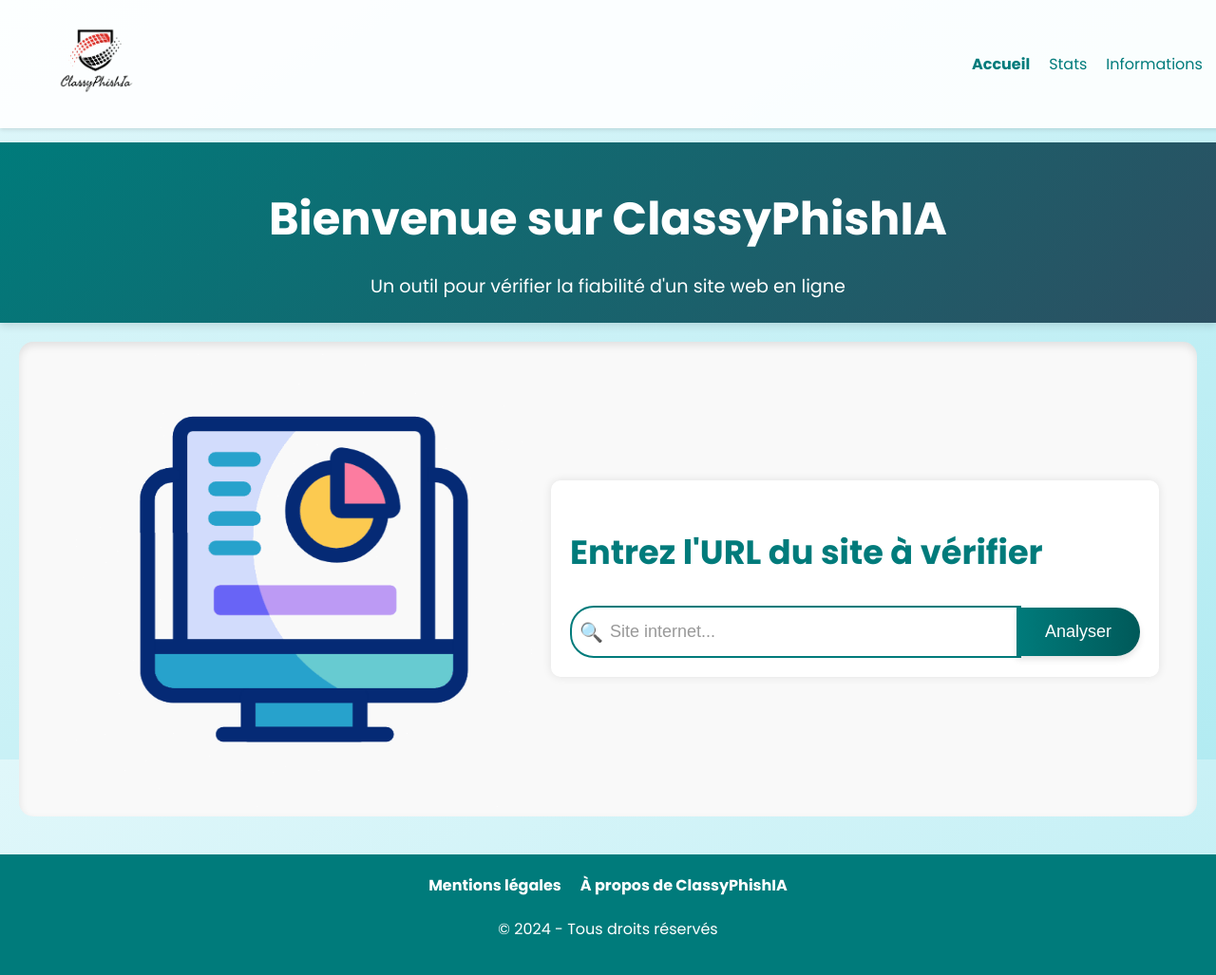
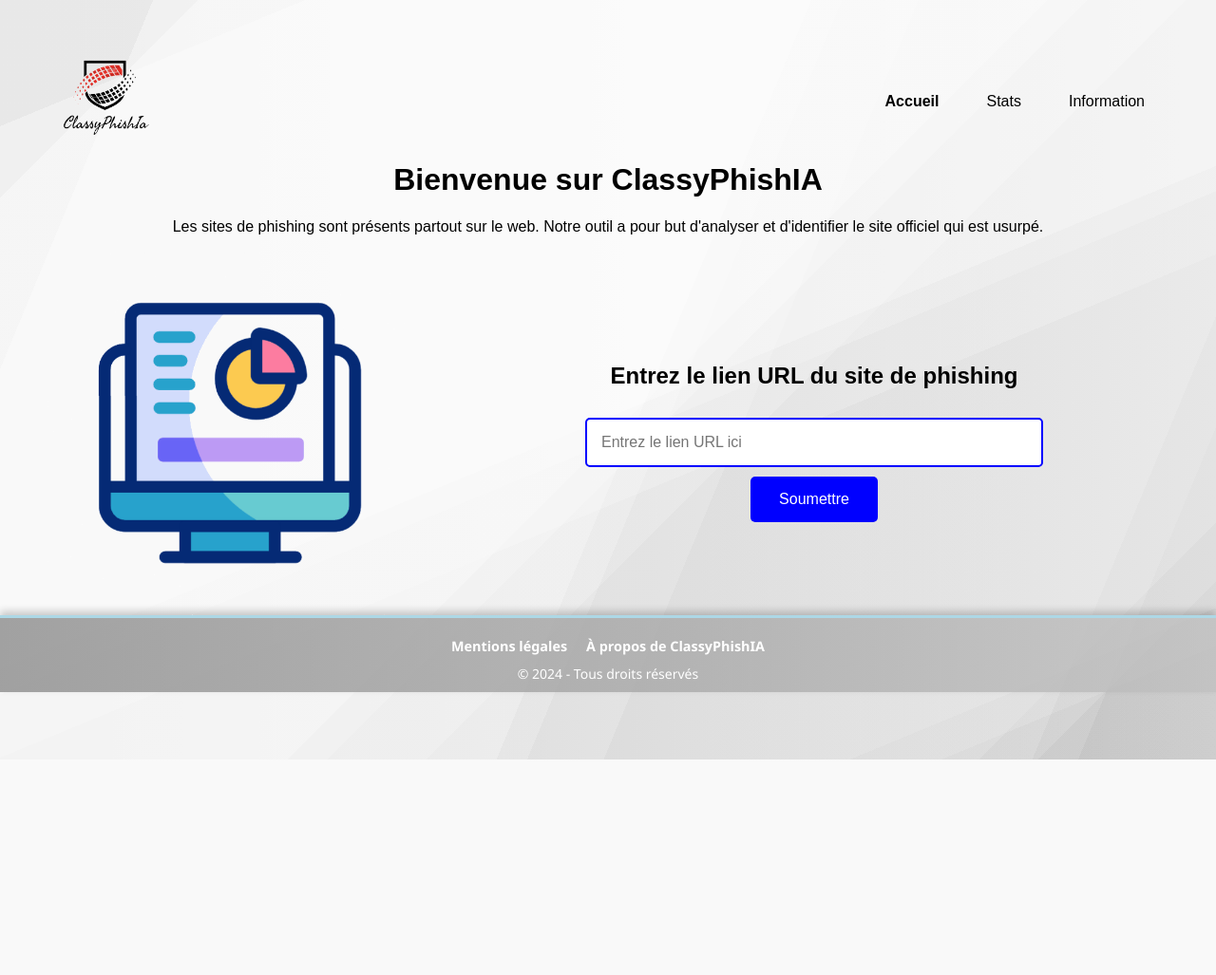
Before and after one commit to Maths354/ClassyPhishIA, a Flask app: page / in a window 1280 px wide. Shown: the whole page at 95% size. After the commit the page ends 800 px from the top, so only its background shows below. Run offline with Flask 3, Linux system fonts and the light colour scheme.

Commit message:
ancienne interface

```diff
--- a/apps/static/styles_home.css
+++ b/apps/static/styles_home.css
@@ -1,12 +1,12 @@
 body, html {
     height: 100%;
     margin: 0;
-    font-family: 'Poppins', sans-serif;
-    background: linear-gradient(to bottom right, #e0f7fa, #b2ebf2);
-    color: #333;
+    background-image: linear-gradient(112.5deg, rgb(162,162,162) 0%, rgb(162,162,162) 10%,rgb(195, 195, 195) 10%, rgb(195, 195, 195) 53%,rgb(176, 176, 176) 53%, rgb(176, 176, 176) 55%,rgb(157, 157, 157) 55%, rgb(157, 157, 157) 60%,rgb(137, 137, 137) 60%, rgb(137, 137, 137) 88%,rgb(118, 118, 118) 88%, rgb(118, 118, 118) 91%,rgb(99, 99, 99) 91%, rgb(99, 99, 99) 100%),linear-gradient(157.5deg, rgb(162,162,162) 0%, rgb(162,162,162) 10%,rgb(195, 195, 195) 10%, rgb(195, 195, 195) 53%,rgb(176, 176, 176) 53%, rgb(176, 176, 176) 55%,rgb(157, 157, 157) 55%, rgb(157, 157, 157) 60%,rgb(137, 137, 137) 60%, rgb(137, 137, 137) 88%,rgb(118, 118, 118) 88%, rgb(118, 118, 118) 91%,rgb(99, 99, 99) 91%, rgb(99, 99, 99) 100%),linear-gradient(135deg, rgb(162,162,162) 0%, rgb(162,162,162) 10%,rgb(195, 195, 195) 10%, rgb(195, 195, 195) 53%,rgb(176, 176, 176) 53%, rgb(176, 176, 176) 55%,rgb(157, 157, 157) 55%, rgb(157, 157, 157) 60%,rgb(137, 137, 137) 60%, rgb(137, 137, 137) 88%,rgb(118, 118, 118) 88%, rgb(118, 118, 118) 91%,rgb(99, 99, 99) 91%, rgb(99, 99, 99) 100%),linear-gradient(90deg, rgb(195, 195, 195),rgb(228, 228, 228)); background-blend-mode:overlay,overlay,overlay,normal;
+    background-size: cover;
+    font-family: Ubuntu, Arial, Helvetica, sans-serif;
 }
 
-/* Overlay pour le chargement */
+/* loading */
 #overlay {
     position: fixed;
     top: 0;
@@ -43,237 +43,206 @@ body, html {
 
 /* Styles pour la barre de navigation */
 .nav-bar {
-    position: fixed;
-    top: 0;
-    left: 0;
+    position: absolute;
+    padding: 50px;
     width: 100%;
-    padding: 20px 50px;
     display: flex;
     justify-content: space-between;
     align-items: center;
-    background-color: rgba(255, 255, 255, 0.9);
-    box-shadow: 0 2px 4px rgba(0, 0, 0, 0.1);
-    z-index: 999;
+    box-sizing: border-box;
 }
 
 .nav-bar a {
-    color: #007b7b;
+    color: black;
     text-decoration: none;
-    transition: color 0.3s;
 }
 
-.nav-bar a:hover {
-    color: #005959;
+.nav-bar .logo-nav {
+    font-size: 2em;
+    font-weight: bold;
 }
 
-.logo-nav .logo-image {
-    width: 100px;
+.logo-image {
+    width: 120px;
     height: auto;
 }
 
-.nav-links ul {
+.nav-bar .nav-links ul{
     display: flex;
-    gap: 20px;
-
 }
 
-.nav-links ul li {
+.nav-bar .nav-links ul li{
+    margin: 0 25px;
     list-style: none;
 }
 
-.nav-links ul li.active a {
+.nav-bar .nav-links ul li.active a{
     font-weight: 600;
 }
 
-/* Sections */
 main {
     padding-top: 150px;
 }
 
+/* main de la page */
 .head-top {
     text-align: center;
-    padding: 5px 20px;
-    background: linear-gradient(135deg, #007b7b, #2c4f61);
-    color: white;
-    box-shadow: 0 4px 8px rgba(0, 0, 0, 0.1);
+    color: black;
 }
 
-.head-top h1 {
-    font-size: 3em;
-    margin-bottom: 20px;
+.container {
+    text-align: center;
+    padding: 50px;
+    color: black;
 }
 
-.head-top p {
-    font-size: 1.2em;
-}
-
-.container h2 {
-    font-size: 2.2em;
-    margin-bottom: 30px;
-    color: #007b7b;
+.left-image {
+    width: 50%;
+    height: auto;
+    margin-left: 0;
+    object-fit: cover;
 }
 
 .main-content {
     display: flex;
-    flex-wrap: wrap;
-    justify-content: center;
-    align-items: center;
-    padding: 10px 20px;
-    background-color: #f9f9f9;
-    box-shadow: inset 0 4px 8px rgba(0, 0, 0, 0.1);
-    border-radius: 15px;
-    margin: 20px auto;
-    max-width: 1200px;
-}
-
-.left-image {
-    width: 40%;
-    height: auto;
-    margin: 0 20px;
-    border-radius: 10px;
-    object-fit: cover;
+    flex-wrap: wrap; /* Permet aux enfants de passer à la ligne suivante si nécessaire */
+    justify-content: center; /* Centre le contenu horizontalement */
+    align-items: center; /* Centre le contenu verticalement */
 }
 
 #phishing-form {
-    width: 90%;
     max-width: 600px;
+    width: 100%;
     padding: 20px;
-    box-shadow: 0 0 10px rgba(0, 0, 0, 0.1);
-    border-radius: 10px;
-    background-color: white;
+    box-sizing: border-box;
+    margin: 20px auto;
 }
 
-/* Barre de recherche */
-.search-bar {
-    display: flex;
-    justify-content: center;
-    align-items: center;
-    margin-top: 20px;
+input[type="text"] {
+    padding: 15px;
+    margin: 10px;
+    width: 80%;
+    font-size: 16px;
+    border: 2px solid blue;
+    border-radius: 5px;
 }
 
-.search-input-container {
-    position: relative;
-    display: flex;
-    align-items: center;
-    width: 100%;
-    max-width: 600px;
+button {
+    padding: 15px 30px;
+    background-color: blue;
+    color: white;
+    font-size: 16px;
+    cursor: pointer;
+    border-radius: 5px;
+    border: none;
 }
 
-.search-input-container input[type="text"] {
-    padding: 15px 20px;
-    width: 80%;
-    font-size: 18px;
-    border: 2px solid #007b7b;
-    border-radius: 25px 0 0 25px;
-    outline: none;
-    transition: border-color 0.3s;
-    padding-left: 40px;
-}
-
-.search-input-container input[type="text"]::placeholder {
-    color: #999;
-}
-
-.search-input-container input[type="text"]:focus {
-    border-color: #005959;
-}
-
-.search-input-container::before {
-    content: "\1F50D";
-    position: absolute;
-    left: 10px;
-    font-size: 20px;
-    color: #999;
-}
-
-.analyze-button {
-    padding: 15px 30px;
-    background: linear-gradient(90deg, #007b7b, #005959);
-    color: white;
-    font-size: 18px;
-    cursor: pointer;
-    border-radius: 0 25px 25px 0;
-    border: none;
-    outline: none;
-    margin-left: -5px;
-    box-shadow: 0 4px 6px rgba(0, 0, 0, 0.1);
-    transition: background 0.3s, transform 0.3s;
-}
-
-.analyze-button:hover {
-    background: linear-gradient(90deg, #005959, #007b7b);
-    transform: scale(1.05);
+button:hover {
+    background-color: darkblue;
 }
 
 .error-message {
     color: red;
-    text-align: center;
-    margin-top: 20px;
-    font-weight: bold;
 }
 
-/* Footer */
+
+/* Media queries pour ajuster le layout sur différentes tailles d'écran */
+@media (max-width: 768px) {
+    .main-content {
+        flex-direction: column;
+    }
+
+    .left-image {
+        width: 40%;
+    }
+
+    #phishing-form {
+        width: 90%;
+        max-width: none; /* Supprime la limite de largeur maximale */
+        margin: 0 auto; /* Centre le formulaire horizontalement */
+    }
+}
+
+@media (min-width: 769px) {
+    .main-content {
+        flex-direction: row; /* Place les enfants en ligne */
+        justify-content: space-between; /* Espace les enfants pour occuper toute la largeur */
+    }
+
+    .left-image {
+        width: 30%; /* L'image occupe 50% de la largeur de son conteneur */
+        margin-left: 50px; /* Ajoute une marge à gauche */
+    }
+
+    #phishing-form {
+        width: 100%; /* Le formulaire occupe 40% de la largeur de son conteneur */
+    }
+}
+
+
+
+
+
 .footer-adapte {
-    padding: 20px 0;
+    background: linear-gradient(90deg, rgba(139,139,139,0.8) 0%, rgba(192,192,192,0.8) 100%);
+    color: #fff;
+    padding: 10px 0; /* Ajuster le padding pour réduire la hauteur */
     text-align: center;
-    background-color: #007b7b;
-    color: white;
-    margin-top: 40px;
+    margin-top: auto;
+    box-shadow: 0 -4px 8px rgba(0, 0, 0, 0.2);
+    font-family: 'Segoe UI', Tahoma, Geneva, Verdana, sans-serif;
+    border-top: 3px solid #ADD8E6;
+    display: flex;
+    flex-direction: column;
+    align-items: center;
 }
 
 .footer-container {
     display: flex;
-    justify-content: center;
-    align-items: center;
+    justify-content: center; /* Centre les éléments horizontalement */
+    align-items: center; /* Centre les éléments verticalement */
+    flex-wrap: wrap;
+    padding: 0 20px;
+    max-width: 1200px;
+    margin: 0 auto;
 }
 
 .links-container {
     display: flex;
-    justify-content: center;
+    justify-content: center; /* Centre les éléments horizontalement */
     gap: 20px;
+    margin-top: 10px; /* Ajustez la marge supérieure si nécessaire */
 }
 
 .links-container a {
-    color: white;
+    color: #fff;
     text-decoration: none;
     font-weight: bold;
-    font-size: 1em;
+    font-size: 0.9em;
     transition: color 0.3s;
-    position: relative;
-    padding-bottom: 5px;
 }
 
-.links-container a::after {
-    content: '';
-    display: block;
-    width: 0;
-    height: 2px;
-    background: white;
-    transition: width 0.3s;
-    position: absolute;
-    bottom: 0;
-    left: 0;
+.links-container a:hover {
+    color: #ADD8E6;
 }
 
-.links-container a:hover::after {
-    width: 100%;
+footer p {
+    margin: 10px 0 0;
+    font-size: 14px;
+    color: #fff;
 }
 
-@media screen and (max-width: 768px) {
-    .nav-bar {
-        padding: 15px;
+/* Responsive Design */
+@media (max-width: 768px) {
+    .footer-container {
+        flex-direction: column;
+        align-items: center;
+        text-align: center;
     }
-    .head-top h1 {
-        font-size: 2em;
-    }
-    .main-content {
+
+    .links-container {
+        margin-top: 10px;
         flex-direction: column;
-    }
-    .left-image {
-        width: 80%;
-        margin: 20px 0;
-    }
-    .search-input-container input[type="text"] {
-        width: 70%;
+        gap: 10px;
     }
 }
--- a/apps/templates/home.html
+++ b/apps/templates/home.html
@@ -3,10 +3,8 @@
 <head>
     <meta charset="UTF-8">
     <meta name="viewport" content="width=device-width, initial-scale=1.0">
-    <meta name="description" content="ClassyPhishIA - Un outil pour vérifier la fiabilité d'un site web.">
     <title>Page d'accueil - Analyse de Site Web</title>
-    <link href="https://fonts.googleapis.com/css2?family=Poppins:wght@300;400;700&display=swap" rel="stylesheet">
-    <link rel="stylesheet" type="text/css" href="{{ url_for('static',filename='styles_home.css') }}">
+    <link rel="stylesheet" type= "text/css" href= "{{ url_for('static',filename='styles_home.css') }}">
     <link rel="icon" type="image/x-icon" href="{{ url_for('static', filename='logo_site.ico') }}">
     <link rel="stylesheet" href="https://cdnjs.cloudflare.com/ajax/libs/animate.css/4.1.1/animate.min.css">
 </head>
@@ -18,39 +16,37 @@
     <header>
         <nav class="nav-bar animate__animated animate__fadeInDown">
             <a href="/" class="logo-nav">
-                <img src="{{ url_for('static', filename='logo_site.png') }}" class="logo-image" alt="Logo ClassyPhishIA">
+                <img src="{{ url_for('static', filename='logo_site.png') }}" class="logo-image">
             </a>
             <div class="nav-links">
                 <ul>
                     <li class="active"><a href="/">Accueil</a></li>
                     <li><a href="/stats">Stats</a></li>
-                    <li><a href="/informations">Informations</a></li>
-                    <li><a></a><a></a><a>-----</a></li>
+                    <li><a href="/informations">Information</a></li>
                 </ul>
             </div>
         </nav>
     </header>
 
     <main>
-        <section class="head-top">
+        <div class="head-top">
             <h1 class="animate__animated animate__fadeInDown">Bienvenue sur ClassyPhishIA</h1>
-            <p class="animate__animated animate__fadeInUp">Un outil pour vérifier la fiabilité d'un site web en ligne</p>
-        </section>
-        <section class="main-content">
-            <img src="{{ url_for('static', filename='analyse.gif') }}" alt="Analyse de site" class="left-image animate__animated animate__fadeInUp">
+            <p class="animate__animated animate__fadeInUp">Les sites de phishing sont présents partout sur le web. Notre outil a pour but d'analyser et d'identifier le site officiel qui est usurpé.</p>
+        </div>
+        <div class="main-content">
+            <img src="{{ url_for('static', filename='analyse.gif') }}" alt="Image Descriptive" class="left-image animate__animated animate__fadeInUp">
             <div id="phishing-form" class="container animate__animated animate__zoomIn">
-                <h2>Entrez l'URL du site à vérifier</h2>
-                <form id="phishing-link-form" action="/" method="POST" class="search-bar" aria-label="Formulaire d'analyse de lien">
-                    <div class="search-input-container">
-                        <input type="text" name="phishing-link" placeholder="Site internet...">
-                        <button type="submit" id="loading" class="analyze-button">Analyser</button>
-                    </div>
+                <h2>Entrez le lien URL du site de phishing</h2>
+                <form id="phishing-link-form" action="/" method="POST">
+                    <input type="text" name="phishing-link" placeholder="Entrez le lien URL ici">
+                    <button type="submit" id="loading">Soumettre</button>
+                    <script src="{{ url_for('static', filename='js/loading.js') }}"></script>
                 </form>
                 {% if error_message %}
                 <p class="error-message">{{ error_message }}</p>
                 {% endif %}
             </div>
-        </section>
+        </div>
     </main>
 
     <footer class="footer-adapte">
```
Also changed, not shown: analyse_phishing/official_sites2.txt (added, +99 -0 lines), official_sites.txt (+1 -96 lines).
